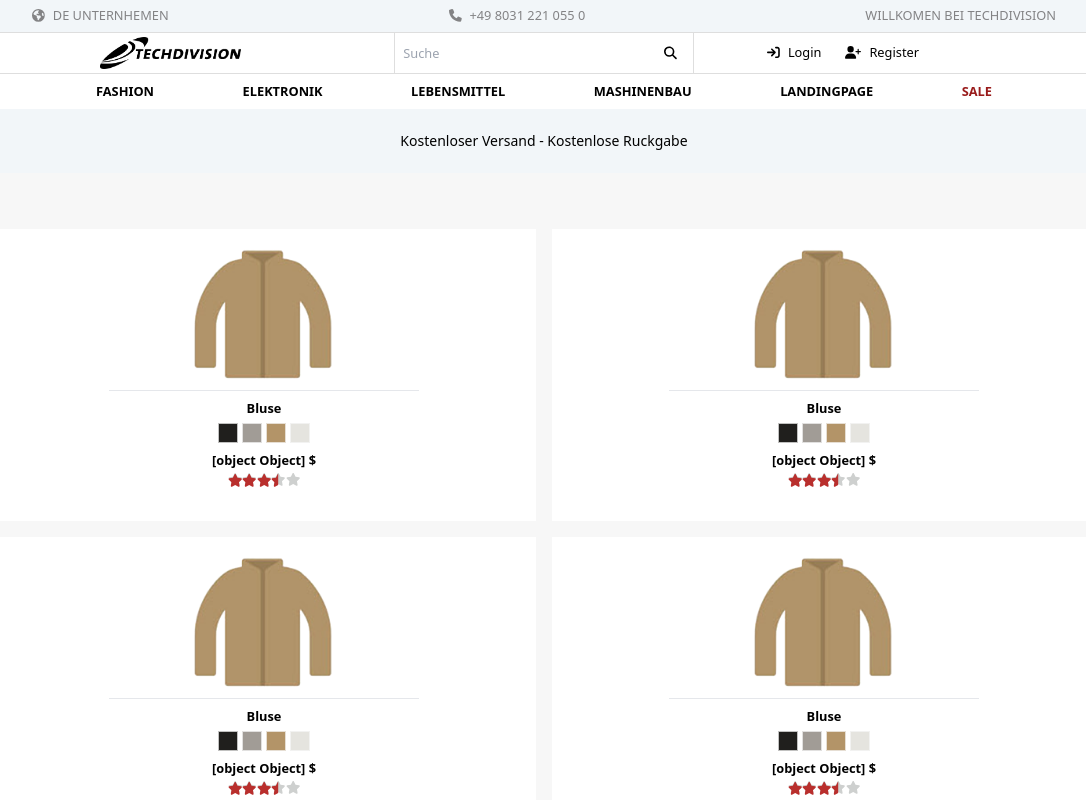
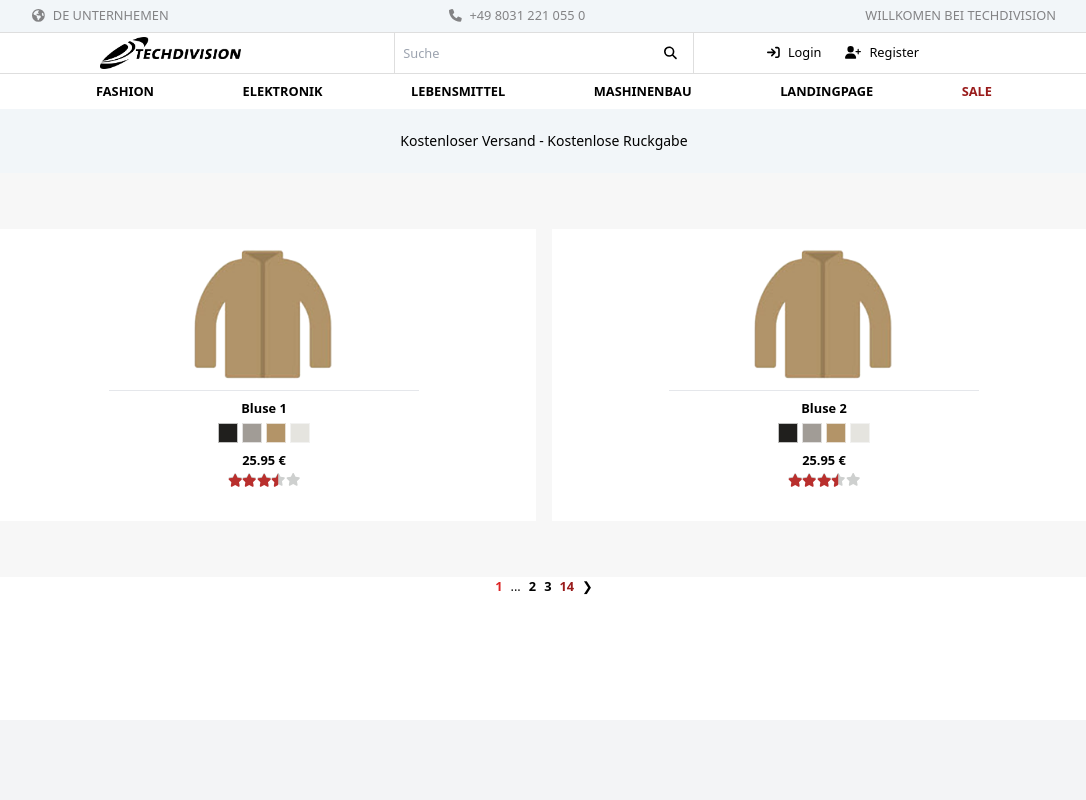
Before and after one commit to Daniel-Shliakhetko/techdivision-store, a React (Create React App) app in the folder client/: page / in a window 1280 px wide. Shown: the top 800 px of the page, without its empty margins (96-1182 px from the left). Built offline with nearby package versions, Linux system fonts and the light colour scheme.

Commit message:
Added advanced Pagination, but with dots bug

```diff
--- a/client/src/Router.js
+++ b/client/src/Router.js
@@ -17,6 +17,7 @@ export const Router = (props) => {
   return (
     <Routes>
       <Route path={mainPath + "/"} exact element={<FrontPage />} />
+      <Route path={mainPath + "/page/:pagination"} exact element={<FrontPage />} />
       <Route path={mainPath + "/products"} exact element={<CataloguePage />} />
       <Route
         path={mainPath + "/categories/:category/:option"}
--- /dev/null
+++ b/client/src/components/Pagination.js
@@ -0,0 +1,119 @@
+import React from "react";
+import { useParams, useLocation, useNavigate } from "react-router-dom";
+import { ProductCard } from "../components/ProductCard";
+
+export const Pagination = (props) => {
+  const params = useParams();
+  const pagination = +params.pagination || 1;
+  const location = useLocation();
+  const navigate = useNavigate();
+
+  const { products, itemsPerPage, showNumber, showEdgesNumber } = props;
+  const min = 1;
+  const max = Math.ceil(products.length / itemsPerPage);
+
+  const getCurrentContents = () => {
+    return products
+      .slice(itemsPerPage * (pagination - 1), itemsPerPage * pagination)
+      .map((product, i) => <ProductCard key={i} product={product} />);
+  };
+
+  const paginationButton = (action) => {
+    let path = location.pathname.slice();
+    let mainPath = "";
+
+    if (path.includes("/page/")) {
+    } else {
+      mainPath = "/page";
+    }
+    navigate(
+      action === 1
+        ? "/"
+        : mainPath + path.replace(pagination.toString(), "") + action
+    );
+  };
+  const getShowNumbers = () => {
+    let answer = [];
+    if (showEdgesNumber) {
+      answer.push(min);
+      answer.push(max);
+    }
+    for (let i = 0; i < showNumber; i++) {
+      let step = i + 1;
+      pagination - step > min &&
+        !answer.includes(pagination - step) &&
+        answer.push(pagination - step);
+      pagination + step < max &&
+        !answer.includes(pagination + step) &&
+        answer.push(pagination + step);
+    }
+    !answer.includes(pagination) && answer.push(pagination);
+    return answer.sort(function (a, b) {
+      if (a === Infinity) return 1;
+      else if (isNaN(a)) return -1;
+      else return a - b;
+    });
+  };
+
+  const canPlaceDots = (number, isLast) => {
+    if (isLast) {
+      return number + showNumber < max - 1
+    }
+    else{
+      return number - showNumber < 0
+    }
+  };
+
+  // console.log(products.length / itemsPerPage);
+
+  return (
+    <div className="flex flex-col justify-center">
+      <div className="w-full flex flex-col md:flex-row flex-wrap bg-grey-200 sm:px-20 sm:py-12">
+        {getCurrentContents()}
+      </div>
+      <div className="pagination flex space-x-2 mx-auto">
+        {pagination > 1 && (
+          <button
+            onClick={() => {
+              paginationButton(pagination - 1);
+            }}
+          >
+            &#10094;
+          </button>
+        )}
+        {getShowNumbers().map((number, i) => (
+          <>
+            {i===getShowNumbers().length-1 && canPlaceDots(number, true) && <span>...</span>}
+            <button
+              onClick={() => {
+                paginationButton(number);
+              }}
+              className={
+                number === pagination
+                  ? "text-red-600 font-bold"
+                  : number === min
+                  ? "text-red-800 font-bold"
+                  : number === max
+                  ? "text-red-800 font-bold"
+                  : "font-bold"
+              }
+              key={i}
+            >
+              {number}
+            </button>
+            {i===0 && canPlaceDots(number, false) && <span>...</span>}
+          </>
+        ))}
+        {pagination <= products.length / itemsPerPage && (
+          <button
+            onClick={() => {
+              paginationButton(pagination + 1);
+            }}
+          >
+            &#10095;
+          </button>
+        )}
+      </div>
+    </div>
+  );
+};
--- a/client/src/components/ProductCard.js
+++ b/client/src/components/ProductCard.js
@@ -47,7 +47,7 @@ export const ProductCard = (props) => {
           className="font-bold"
           title={priceWithCurrency(product.prices[1].price,product.prices[1].currency)}
         >
-          {priceWithCurrency(product.prices[1])}
+          {priceWithCurrency(product.prices[1].price,product.prices[1].currency)}
         </span>
         <Stars rate={ratingToNumber(product.rating)} />
       </div>
--- a/client/src/pages/FrontPage.js
+++ b/client/src/pages/FrontPage.js
@@ -1,14 +1,13 @@
 import React from "react";
-import { ProductCard } from "../components/ProductCard";
+import { Pagination } from "../components/Pagination";
 
-const products = [
-  {
+const product = {
   title: "Bluse",
-    colors:[
-      {name:"Black", color:"#201f1d"},
-      {name:"Gray", color:"#a19c96"},
-      {name:"Brown Yellow", color:"#b39468"},
-      {name:"White", color:"#e5e4df"}
+  colors: [
+    { name: "Black", color: "#201f1d" },
+    { name: "Gray", color: "#a19c96" },
+    { name: "Brown Yellow", color: "#b39468" },
+    { name: "White", color: "#e5e4df" },
   ],
   prices: [
     { currency: "usd", price: 27.95 },
@@ -23,21 +22,16 @@ const products = [
     { rate: 4, votes: 534 },
     { rate: 5, votes: 245 },
   ],
-  },
-];
+};
+const products = [];
+
+for (let i = 0; i < 27; i++) {
+  products.push({...product});
+  products[i].title = products[i].title + " " + (i + 1);
+}
 
 export const FrontPage = (props) => {
   return (
-    <>
-      <div className="w-full flex flex-col md:flex-row flex-wrap bg-grey-200 sm:px-20 sm:py-12">
-        <ProductCard product={products[0]}/>
-        <ProductCard product={products[0]}/>
-        <ProductCard product={products[0]}/>
-        <ProductCard product={products[0]}/>
-        <ProductCard product={products[0]}/>
-        <ProductCard product={products[0]}/>
-        <ProductCard product={products[0]}/>
-      </div>
-    </>
+    <Pagination products={products} itemsPerPage={2} showNumber={2} showEdgesNumber={true}/>
   );
 };
```
Also changed, not shown: 1 other file (tests, documents, lock files or other folders). Lines whose indentation alone changed are shown as unchanged.
